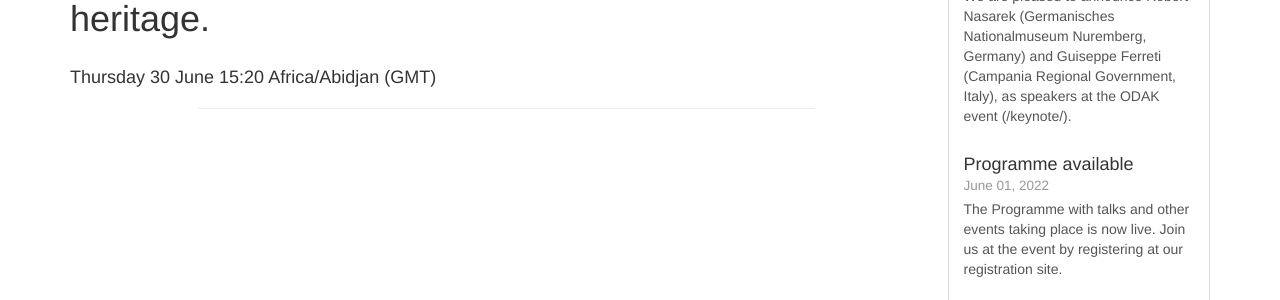
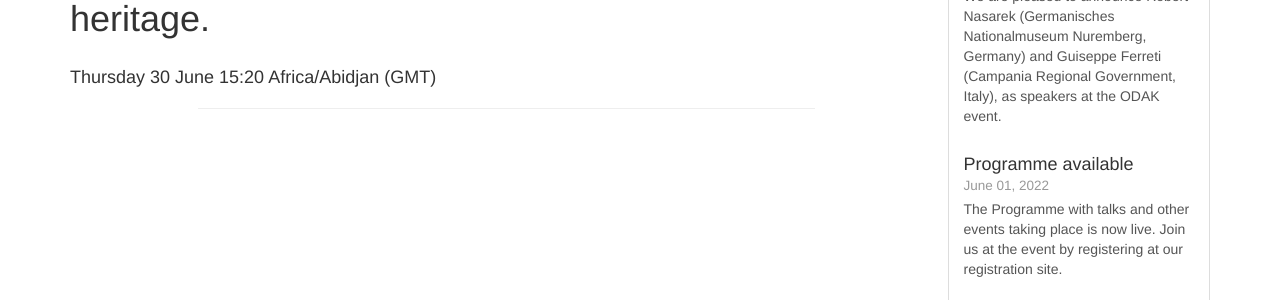
Before and after one commit to UniversityofBrighton/odak, a Jekyll site: the page built from _session/7Keynote2.md, in a window 1280 px wide and 1345 px high. Shown: the part 339-639 px from the top of the window. Built offline with Jekyll 4.4.1, drawn with Linux system fonts in a browser that asks for light colours; comment, search, counter and statistics services are not loaded; some of the changed text lies outside the part shown.

Commit message:
keynote changes

```diff
--- a/_posts/news/2022-06-19-speakers-news.md
+++ b/_posts/news/2022-06-19-speakers-news.md
@@ -6,4 +6,4 @@ title: New Speakers announched
 year: 2022
 ---
 
-We are pleased to announce Robert Nasarek (Germanisches Nationalmuseum Nuremberg, Germany) and Guiseppe Ferreti (Campania Regional Government, Italy), as speakers at the ODAK event ({{site.baseurl}}/keynote/).
+We are pleased to announce Robert Nasarek (Germanisches Nationalmuseum Nuremberg, Germany) and Guiseppe Ferreti (Campania Regional Government, Italy), as speakers at the ODAK event.
```
Also changed, not shown: _session/7Keynote2.md (+2 -2 lines), _session/7Keynote3.md (+2 -5 lines).
